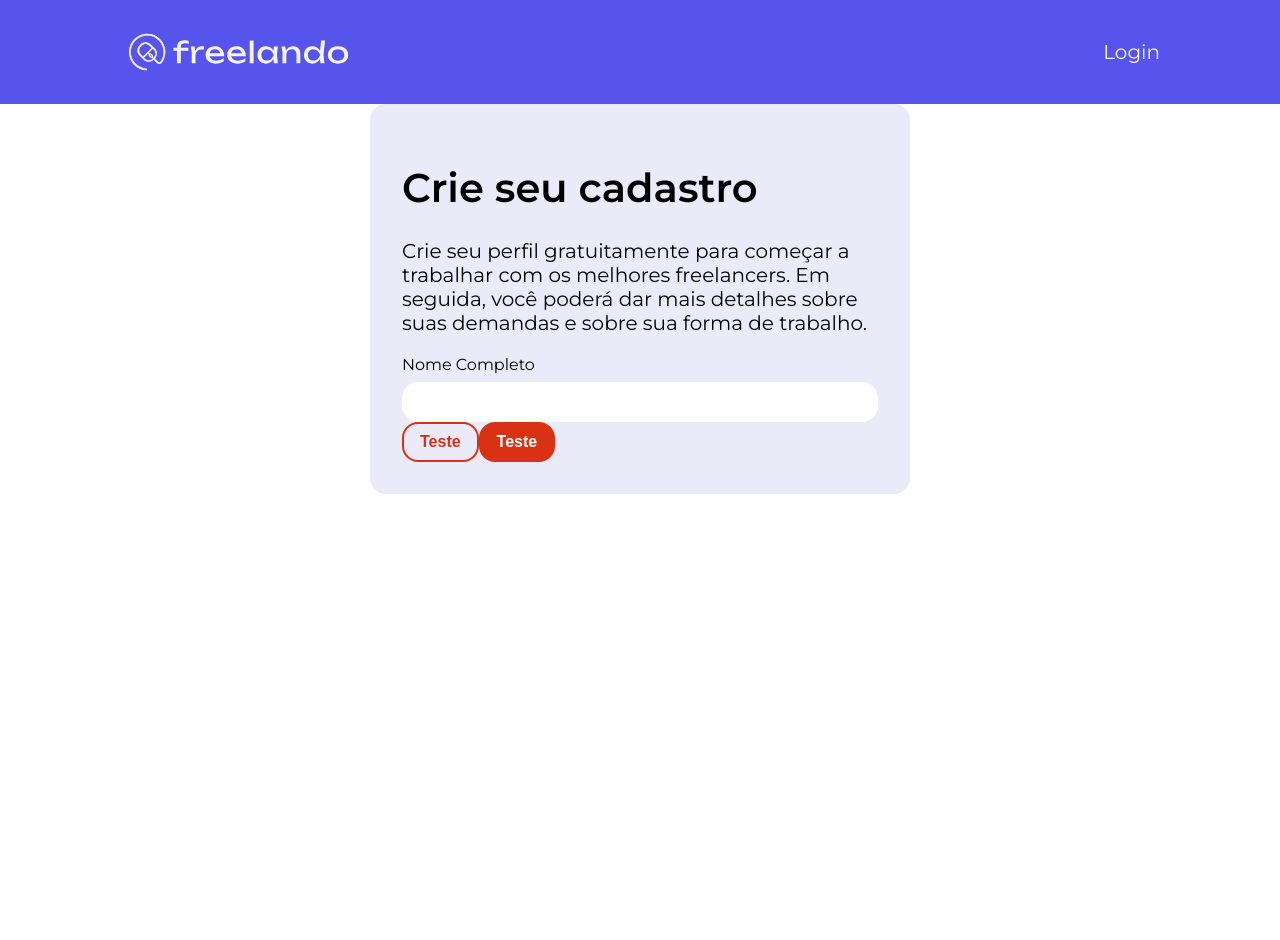
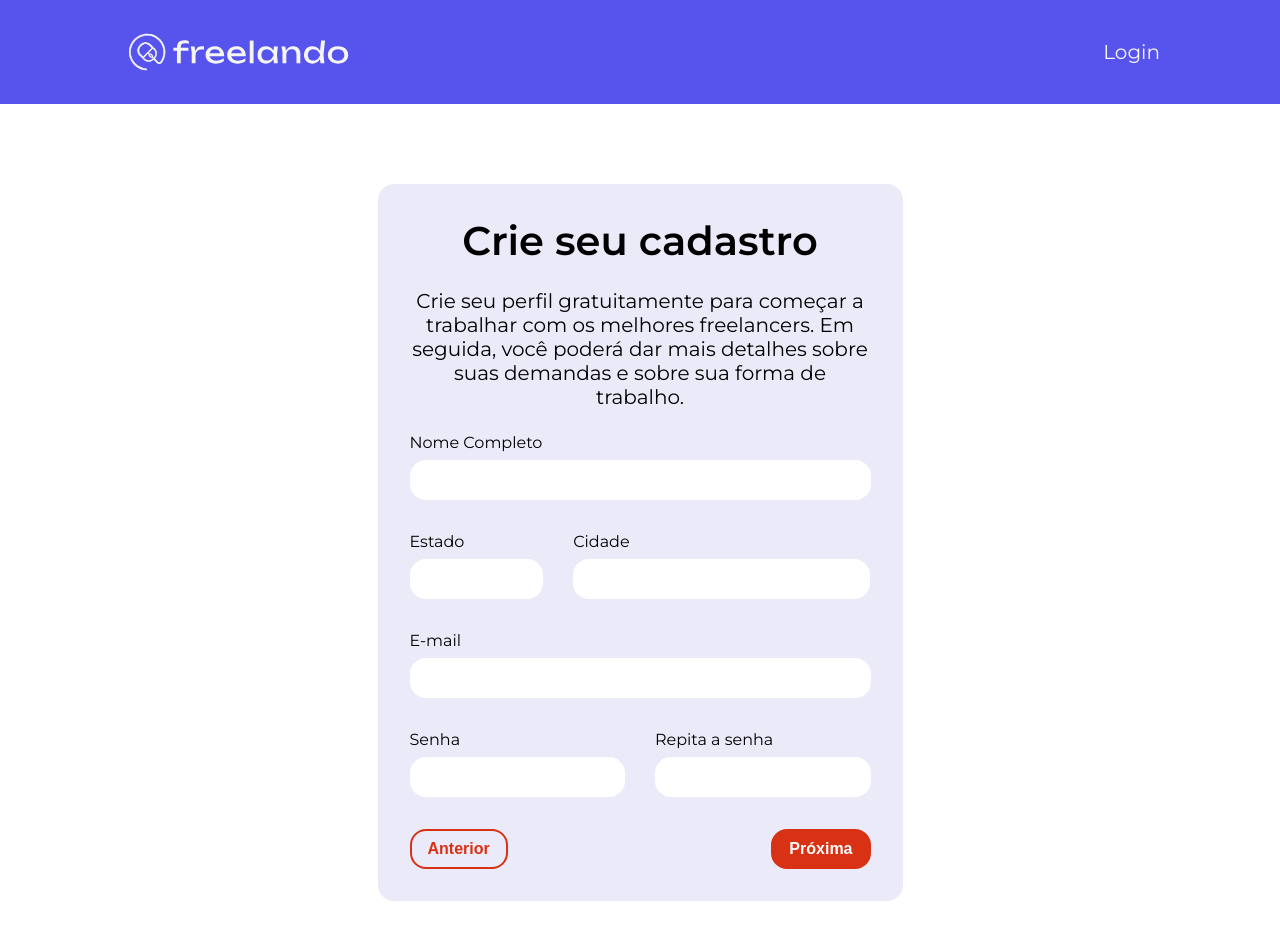
Before and after one commit to Yokaish/freelando, a React (Create React App) app: page / in a window 1280 px wide. Shown: the top 940 px of the page. Before the commit the page ends 800 px from the top, so only its background shows below. Built offline with nearby package versions, Linux system fonts and the light colour scheme; a web font is replaced by a local one.

Commit message:
adicionando react grid system e componente botao

```diff
--- a/src/App.js
+++ b/src/App.js
@@ -14,9 +14,10 @@ function App() {
     <MyThemeProvider>
       <Styles />
       <Header />
+      <div style={{ display: 'flex', alignItems: 'center', justifyContent: 'center',}}>
         <Container>
-        <Row justify="center">
-          <Col lg={6}>
+          <Row justify="center" style={{margin: '80px 0px'}}>
+            <Col lg={6} md={6} sm={12}>
               <Card>
                 <Typography variable='h1' component='h1'>
                   Crie seu cadastro
@@ -26,20 +27,55 @@ function App() {
                   Crie seu perfil gratuitamente para começar a trabalhar com os melhores freelancers. Em seguida, você poderá dar mais detalhes sobre suas demandas e sobre sua forma de trabalho.
                 </Typography>
 
+                <div style={{ display: 'flex', flexDirection: 'column', gap: '32px' }}>
+                  <Row>
+                    <Col>
                       <TextField label='Nome Completo'></TextField>
+                    </Col>
+                  </Row>
+                  <Row>
+                    <Col lg={4} md={4} sm={4}>
+                      <TextField label='Estado'></TextField>
+                    </Col>
+                    <Col lg={8} md={8} sm={8}>
+                      <TextField label='Cidade'></TextField>
+                    </Col>
+                  </Row>
+                  <Row>
+                    <Col>
+                      <TextField label='E-mail'></TextField>
+                    </Col>
+                  </Row>
+
+                  <Row>
+                    <Col lg={6} md={6} sm={6}>
+                      <TextField label='Senha'></TextField>
+                    </Col>
+                    <Col lg={6} md={6} sm={6}>
+                      <TextField label='Repita a senha'></TextField>
+                    </Col>
+                  </Row>
+
+                  <Row justify="between">
+                    <Col lg={6} md={6} sm={6} style={{ textAlign: 'left' }}>
                       <Button variable="secondary">
-                Teste
+                        Anterior
                       </Button>
+                    </Col>
+                    <Col lg={6} md={6} sm={6} style={{ textAlign: 'right' }}>
                       <Button>
-                Teste
+                        Próxima
                       </Button>
+                    </Col>
+                  </Row>
+                </div>
               </Card>
             </Col>
           </Row>
+        </Container>
+      </div>
+    </MyThemeProvider>
 
-      </Container>
-
-    </MyThemeProvider>
   );
 }
 
--- a/src/components/Card/Card.jsx
+++ b/src/components/Card/Card.jsx
@@ -3,7 +3,11 @@ import styled from '@emotion/styled'
 const StyledDiv = styled.div`
     padding: ${props => props.theme.spacing.l};
     background: ${props => props.theme.colors.secondary.a};
-    border-radius: ${props => props.theme.spacing.s};;
+    border-radius: ${props => props.theme.spacing.s};
+    display: flex;
+    flex-direction: column;
+    gap: ${props => props.theme.spacing.m};
+    text-align: center
 `
 
 export const Card  = ({ children }) => {
--- a/src/components/TextField/TextField.jsx
+++ b/src/components/TextField/TextField.jsx
@@ -9,9 +9,9 @@ const StyledInput = styled.input`
     background: ${props => props.theme.colors.neutral.white};
     border: none;
     outline: none;
-    padding-left: ${props => props.theme.spacing.s};
     font-family: ${props =>props.theme.fontFamily};
     font-size: 14px;
+
 
     &:focus {
        font-family: ${props =>props.theme.fontFamily}
@@ -23,6 +23,7 @@ const StyledLabel = styled.label`
     flex-direction: column;
     width: 100%;
     gap: ${ props => props.theme.spacing.xs};
+    text-align: left;
 `
 
 export const TextField = ({ label }) => {
--- a/src/components/Typography/Typography.jsx
+++ b/src/components/Typography/Typography.jsx
@@ -12,50 +12,59 @@ const styles = {
         font-size: 40px;
         font-style: normal;
         font-weight: 600;
+        margin: 0px;
     `,
     h2: `
         font-size: 32px;
         font-style: normal;
         font-weight: 600;
+        margin: 0px;
     ` ,
     h3: `
         font-size: 24px;
         font-style: normal;
         font-weight: 500;
+        margin: 0px;
     `,
     body1: `
         font-size: 20px;
         font-style: normal;
         font-weight: 400;
+        margin: 0px;
     `,
 
     body1Bold: `
         font-size: 20px;
         font-style: normal;
         font-weight: 700;
+        margin: 0px;
     `,
 
     body2: `
         font-size: 16px;
         font-style: normal;
         font-weight: 400;
+        margin: 0px;
     `,
     body2Bold: `
         font-size: 16px;
         font-style: normal;
         font-weight: 700;
+        margin: 0px;
     `,
 
     subtitle1: `
         font-size: 14px;
         font-style: normal;
         font-weight: 400;
+        margin: 0px;
     `,
     subtitle2: `
         font-size: 14px;
         font-style: normal;
         font-weight: 400;
         text-decoration-line: underline;
+        margin: 0px;
     `
 }
 
```
Lines whose indentation alone changed are shown as unchanged.
